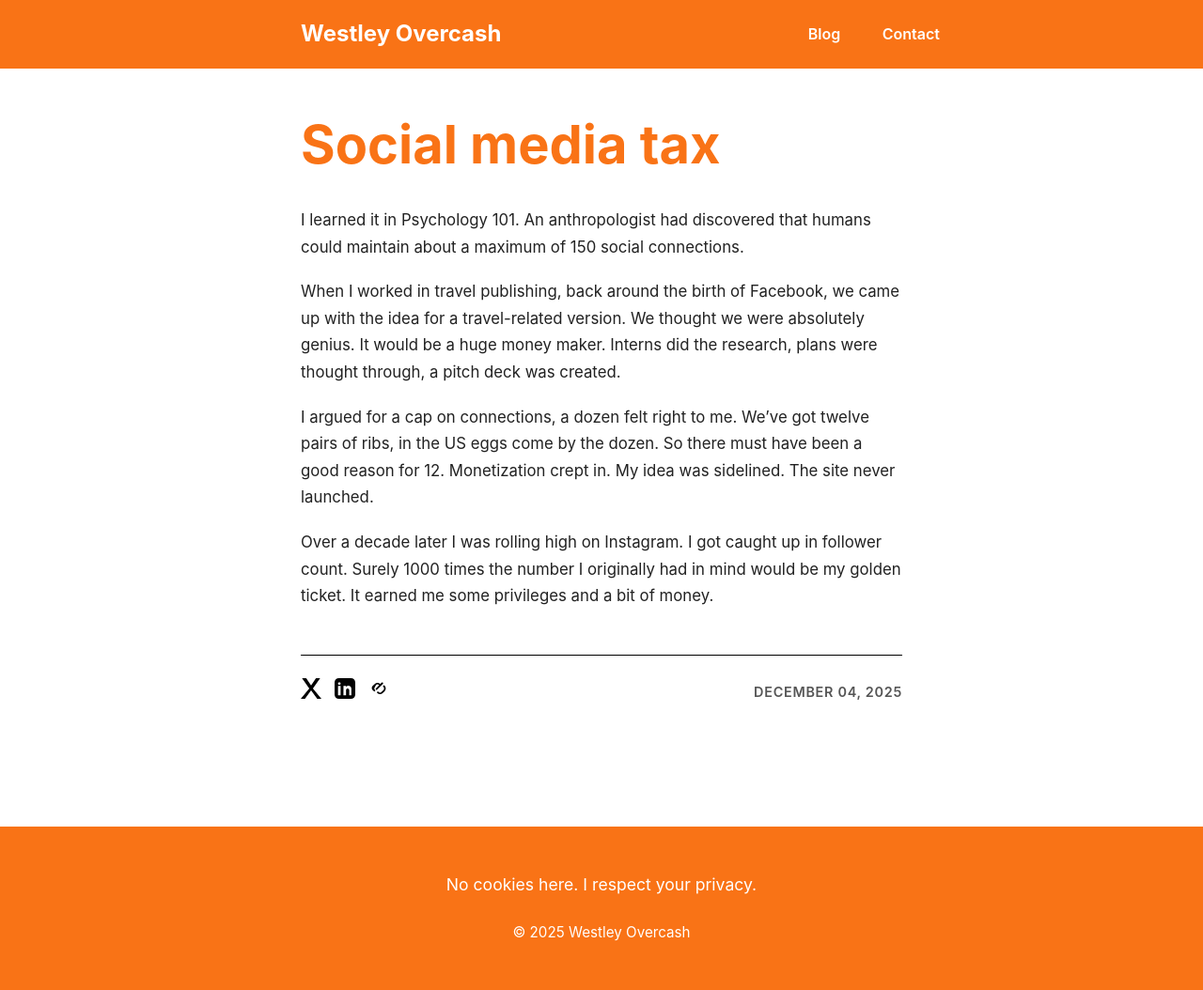
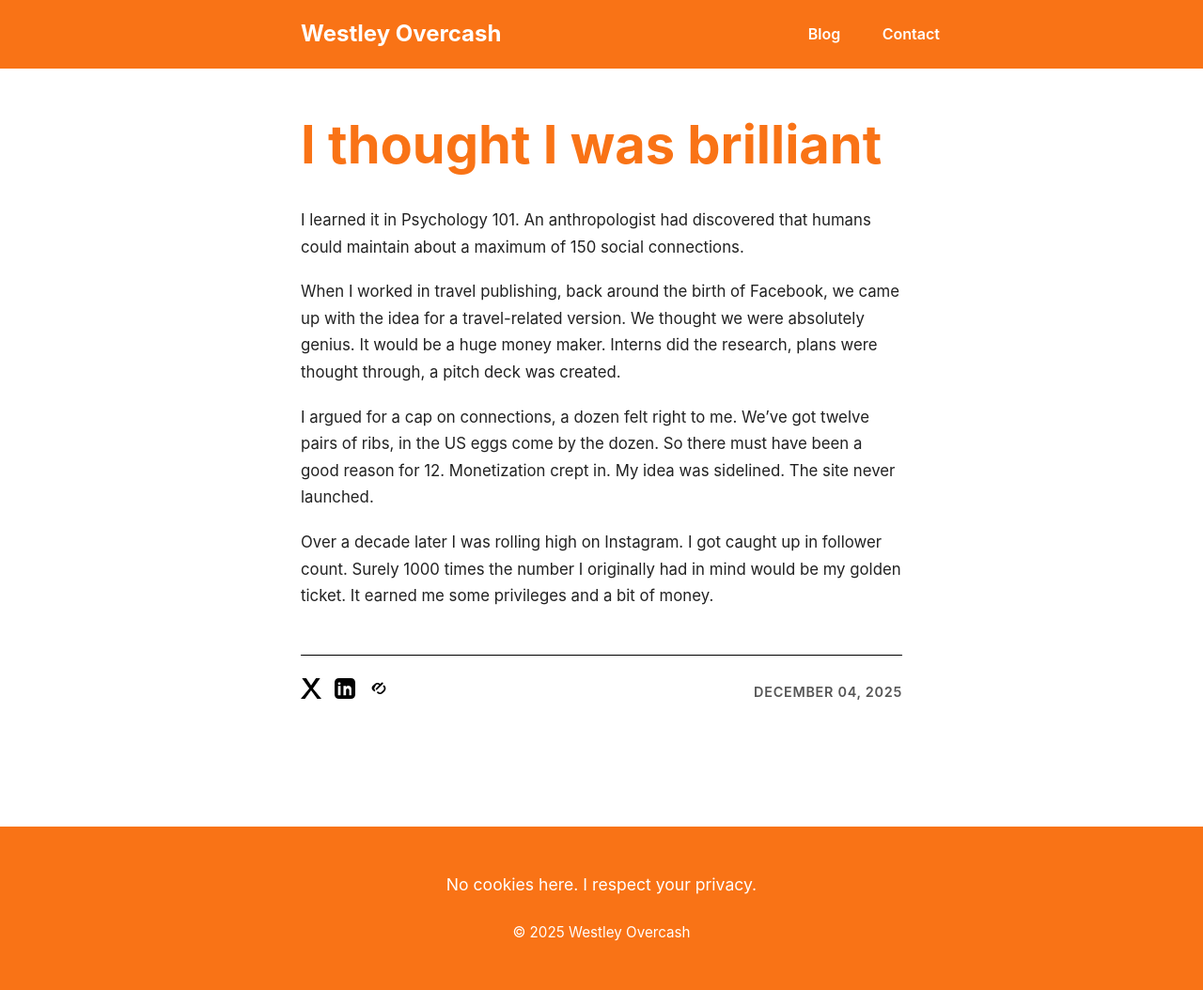
Before and after one commit to westleyovercash/westleyovercash.github.io, a Jekyll site: the page built from _posts/2025-12-04-i-thought-i-was-brilliant.md, in a window 1280 px wide. Shown: the whole page at 94% size. Built offline with Jekyll 4.4.1, drawn with Linux system fonts in a browser that asks for light colours.

Commit message:
Update and rename 2025-12-04-social-media-tax.md to 2025-12-04-i-thought-i-was-brilliant.md

```diff
--- a/_posts/2025-12-04-social-media-tax.md
+++ b/_posts/2025-12-04-i-thought-i-was-brilliant.md
@@ -1,6 +1,6 @@
 ---
 layout: post
-title: Social media tax
+title: I thought I was brilliant
 date: 2025-12-04
 ---
 I learned it in Psychology 101. An anthropologist had discovered that humans could maintain about a maximum of 150 social connections.
```
